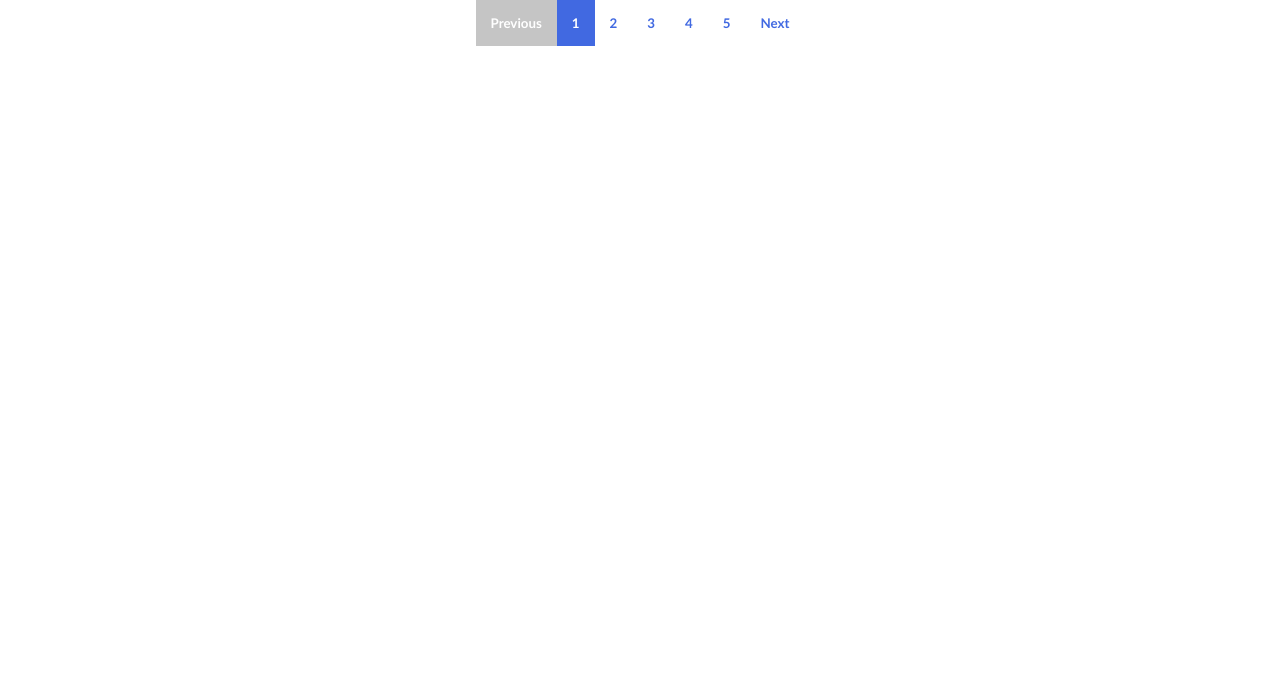
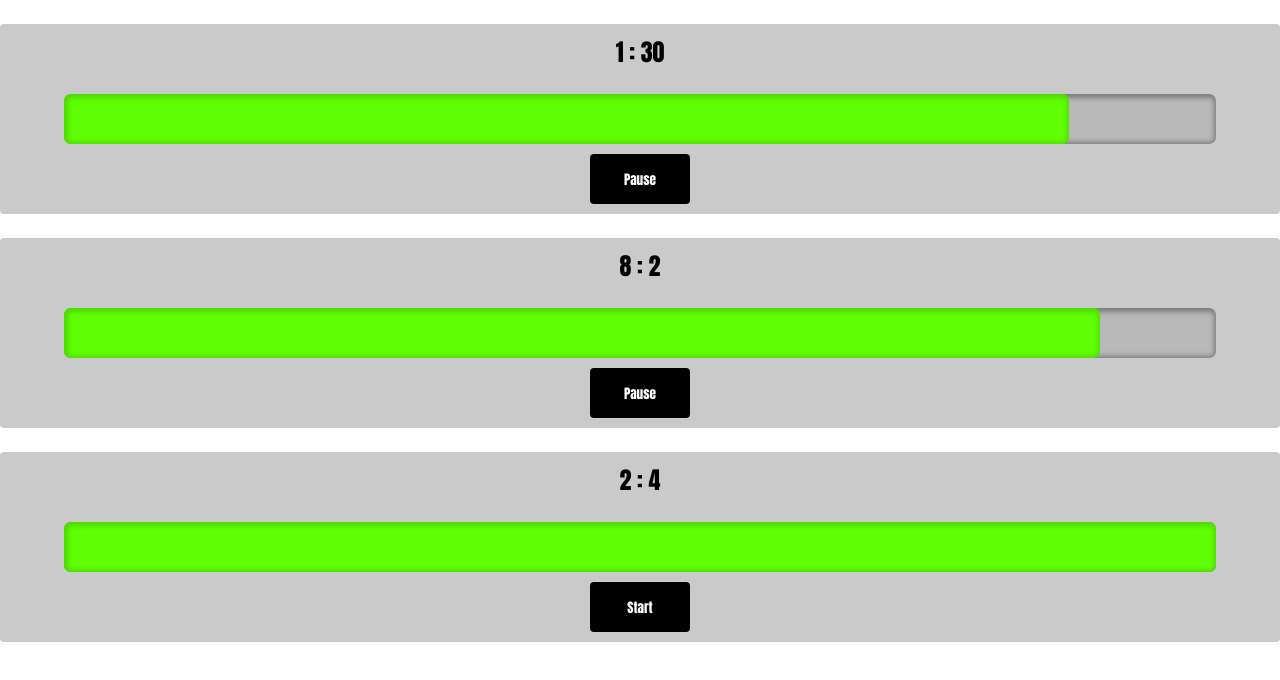
Before and after one commit to livanska/LoginPage, a React (Create React App) app: page / in a window 1280 px wide. Shown: the top 680 px of the page. Built offline with nearby package versions, Linux system fonts and the light colour scheme.

Commit message:
Timer created

```diff
--- a/package.json
+++ b/package.json
@@ -11,6 +11,7 @@
     "@types/react": "^17.0.0",
     "@types/react-dom": "^17.0.0",
     "classnames": "^2.2.6",
+    "moment": "^2.29.1",
     "node-sass": "^5.0.0",
     "react": "^17.0.1",
     "react-dom": "^17.0.1",
--- a/src/App.tsx
+++ b/src/App.tsx
@@ -1,18 +1,88 @@
 import React from 'react';
 import Pagination from './Components/Pagination/Pagination';
+import Timer from './Components/Timer/Timer';
 import './App.css';
 
 function App() {
   return (
     <div className='App'>
-      <Pagination
+      {/* <Pagination
         activePage={1}
         totalItems={23}
         perPage={5}
         withActions={true}
         classes={{ btn: 'btn', activeBtn: 'activeBtn' }}
         onChangePage={() => {}}
-      ></Pagination>
+      ></Pagination> */}
+      <Timer
+        time={102}
+        onTimeStart={() => {
+          {
+            console.log('Started1');
+          }
+        }}
+        onTimePause={() => {
+          console.log('Paused1');
+        }}
+        onTimeEnd={() => {
+          {
+            console.log('Ended1');
+          }
+        }}
+        onTick={() => {
+          {
+            console.log('Tick1');
+          }
+        }}
+        autostart={true}
+        step={4}
+      ></Timer>
+      <Timer
+        time={535}
+        onTimeStart={() => {
+          {
+            console.log('Started2');
+          }
+        }}
+        onTimePause={() => {
+          console.log('Paused2');
+        }}
+        onTimeEnd={() => {
+          {
+            console.log('Ended2');
+          }
+        }}
+        onTick={() => {
+          {
+            console.log('Tick2');
+          }
+        }}
+        autostart={true}
+        step={1}
+      ></Timer>
+      <Timer
+        time={124}
+        onTimeStart={() => {
+          {
+            console.log('Started3');
+          }
+        }}
+        onTimePause={() => {
+          console.log('Paused3');
+        }}
+        onTimeEnd={() => {
+          {
+            console.log('Ended3');
+          }
+        }}
+        onTick={() => {
+          {
+            console.log('Tick3');
+          }
+        }}
+        autostart={false}
+        step={6}
+      ></Timer>
     </div>
   );
 }
--- /dev/null
+++ b/src/Components/Timer/Helper.ts
@@ -0,0 +1,7 @@
+export const formatString = (someTime: number): string => {
+  let minutes = 0;
+  let seconds = 0;
+  minutes = Math.floor(someTime / 60);
+  seconds = someTime - minutes * 60;
+  return minutes.toString() + ' : ' + seconds.toString();
+};
--- /dev/null
+++ b/src/Components/Timer/Timer.module.scss
@@ -0,0 +1,44 @@
+.progress {
+  width: 90%;
+  height: 50px;
+  appearance: none;
+  display: block;
+  margin-left: auto;
+  margin-right: auto;
+}
+.button {
+  display: block;
+  width: 100px;
+  border-radius: 4px;
+  background-color: #000;
+  color: white;
+  border: none;
+  height: 50px;
+  margin-left: auto;
+  margin-right: auto;
+  margin-top: 10px;
+  font-family: Impact, 'Arial Narrow Bold', sans-serif;
+}
+progress::-webkit-progress-bar {
+  background-color: rgb(185, 185, 185);
+  box-shadow: inset 1px 1px 5px 3px rgba(110, 110, 110, 0.8);
+  border-radius: 7px;
+}
+progress::-webkit-progress-value {
+  background-color: rgb(96, 255, 5);
+  border-radius: 7px;
+  box-shadow: inset 1px 1px 5px 3px rgba(75, 206, 0, 0.8);
+}
+.container {
+  text-align: center;
+  display: block;
+  background-color: rgb(202, 202, 202);
+  border-radius: 4px;
+
+  padding-bottom: 10px;
+}
+.timeText {
+  padding-top: 10px;
+  font-size: 24px;
+  font-family: Impact, 'Arial Narrow Bold', sans-serif;
+}
--- /dev/null
+++ b/src/Components/Timer/Timer.tsx
@@ -0,0 +1,69 @@
+import React, { useEffect, useState } from 'react';
+//import cn from 'classnames';
+import { formatString } from './Helper';
+import css from './Timer.module.scss';
+//import moment from 'moment';
+
+interface TimerProps {
+  time: number;
+  autostart: boolean;
+  step: number;
+  onTick(): void;
+  onTimeEnd(): void;
+  onTimeStart(): void;
+  onTimePause(): void;
+}
+
+function Timer({ time, autostart, step, onTick, onTimeEnd, onTimePause, onTimeStart }: TimerProps) {
+  const [currentTime, setCurrentTime] = useState<number>(time);
+  const [stringTime, setStringTime] = useState<string>(formatString(time));
+  const [isWorking, setWorking] = useState<boolean>(autostart ? true : false);
+
+  const handleTick = () => {
+    currentTime - 1 >= 0 ? setCurrentTime(currentTime - 1) : setCurrentTime(0);
+    console.log(currentTime);
+    setStringTime(formatString(currentTime));
+    onTick();
+  };
+
+  const handleEnd = () => {
+    setWorking(false);
+    setStringTime('0 : 0');
+    console.log(currentTime);
+    onTimeEnd();
+  };
+
+  const handleBtnClick = () => {
+    if (currentTime !== 0) {
+      isWorking ? onTimePause() : onTimeStart();
+      setWorking(!isWorking);
+    } else {
+      setCurrentTime(time);
+      setWorking(true);
+    }
+  };
+
+  useEffect(() => {
+    if (isWorking) {
+      const timer = setInterval(() => {
+        if (currentTime > 0) handleTick();
+        else {
+          clearInterval(timer);
+          handleEnd();
+        }
+      }, step * 100);
+      return () => clearInterval(timer);
+    }
+  }, [isWorking, currentTime]);
+
+  return (
+    <div className={css.container}>
+      <p className={css.timeText}>{stringTime}</p>
+      <progress className={css.progress} max={time} value={currentTime}></progress>
+      <button className={css.button} onClick={() => handleBtnClick()}>
+        {currentTime == 0 ? 'Restart' : isWorking ? 'Pause' : 'Start'}
+      </button>
+    </div>
+  );
+}
+export default Timer;
```
Also changed, not shown: 1 other file (tests, documents, lock files or other folders).
